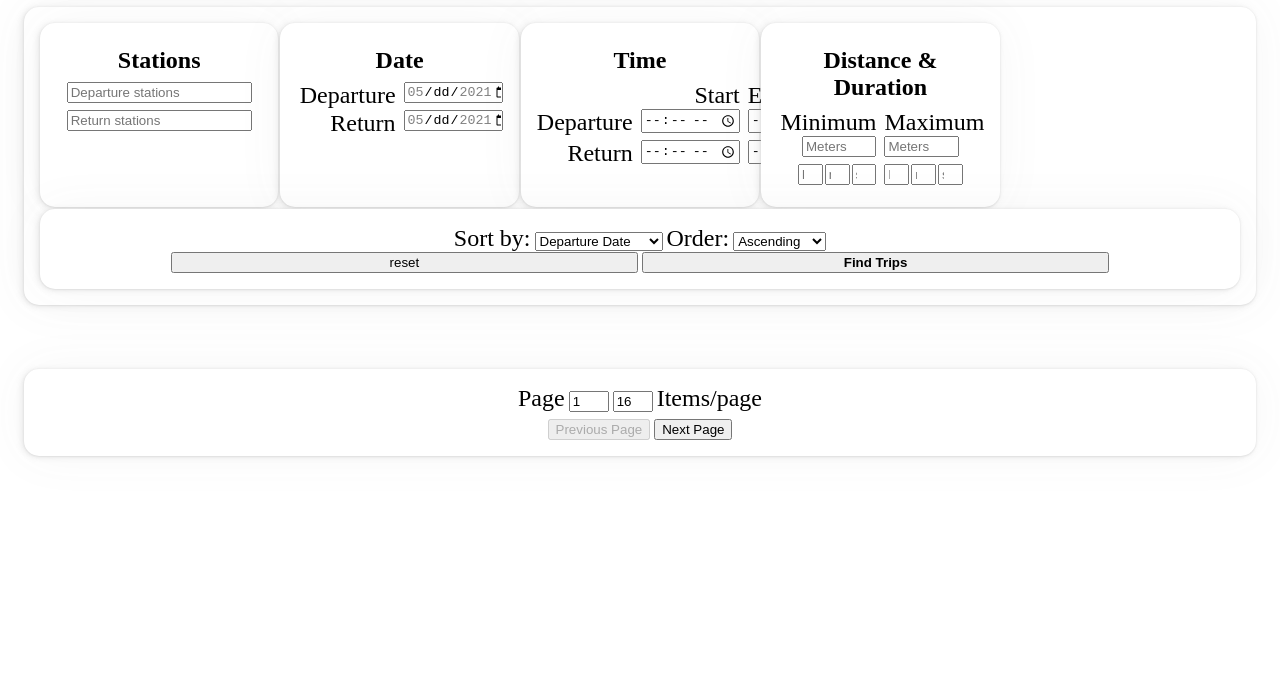
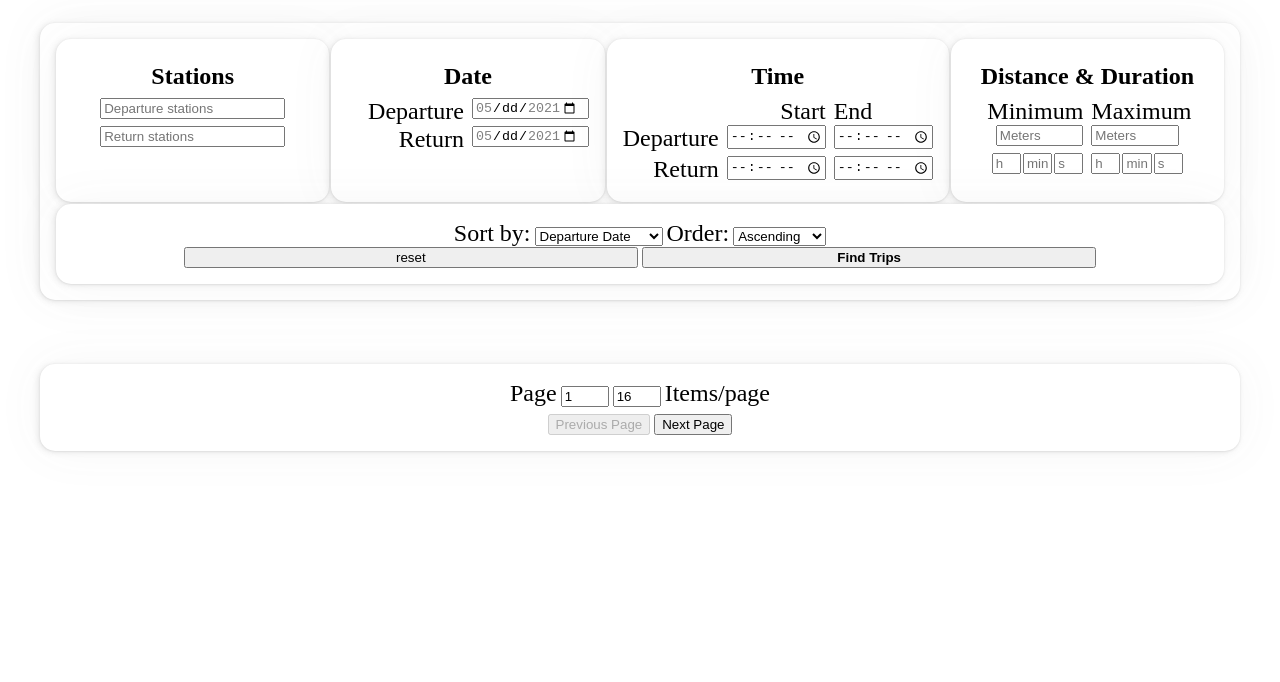
Before and after one commit to RoopeMaatta/BikeApp, a website with bundled scripts: page public/index2.html in a window 1280 px wide. Shown: the part 118-800 px from the top of the page. Built offline with nearby package versions, Linux system fonts and the light colour scheme.

Commit message:
media resize based on window width

```diff
--- a/public/index2.html
+++ b/public/index2.html
@@ -3,13 +3,15 @@
 <head>
   <link rel="stylesheet" href="variables.css">
   <link rel="stylesheet" href="styles2.css">
+  <meta name="viewport" content="width=device-width, initial-scale=1.0">
 </head>
 <body>
   <button onclick="location.href='index.html'">Switch to index.html</button>
   <!--  -->
-  <h1>Bike Trips in Helsinki (2021.05.30 - .05.31)</h1>
+
 
   <main class="grid-container">
+    <h1 class="grid-item-full-width">Bike Trips in Helsinki (2021.05.30 - .05.31)</h1>
     <!--Input Start-->
     <div class=" grid-container grid-item-full-width grid-item no-gap">
 
@@ -78,16 +80,16 @@
             <input id="coveredDistanceMetersMax" type="text" placeholder="Meters">
           </div>
         </div> <!--Distance end-->
-        <div class="grid-container-inner">
+        <div id="duration" class="grid-container-inner">
           <div class="align-right no-gap">
-            <input id="durationHoursMin" type="number" placeholder="h">
-            <input id="durationMinutesMin" type="number" placeholder="min">
-            <input id="durationSecondsMin" type="number" placeholder="s">
+            <input id="durationHoursMin" type="text" placeholder="h">
+            <input id="durationMinutesMin" type="text" placeholder="min">
+            <input id="durationSecondsMin" type="text" placeholder="s">
           </div>
           <div class="align-left no-gap" class="no-padding">
-            <input id="durationHoursMax" type="number" placeholder="h">
-            <input id="durationMinutesMax" type="number" placeholder="min">
-            <input id="durationSecondsMax" type="number" placeholder="s">
+            <input id="durationHoursMax" type="text" placeholder="h">
+            <input id="durationMinutesMax" type="text" placeholder="min">
+            <input id="durationSecondsMax" type="text" placeholder="s">
           </div>
         </div><!--Duration end-->
       </section> <!--Distance Duration end-->
@@ -121,6 +123,7 @@
         <button id="resetSearch" class="button-big" >reset</button>
         <button id="findTripsButton" class="button-big">Find Trips</button>
         </div>
+        <div id="entryCount"></div>
       </section><!--Search end-->
 
     </div> <!--Input End-->
@@ -154,7 +157,6 @@
       </div>
       <button id="prevPageButton" disabled>Previous Page</button>
       <button id="nextPageButton">Next Page</button>
-      <div id="entryCount"></div>
     </section> <!--Pages end-->
 
 
--- a/public/styles2.css
+++ b/public/styles2.css
@@ -2,6 +2,12 @@ html {
   font-size: 16px; /* Specify your desired font size */
 
 }
+
+main {
+  max-width: 1200px;
+  margin: 0 auto;
+}
+
 
 h2, h3 {
   margin: var(--spacing-small) 0px var(--spacing-small) 0px;
@@ -9,13 +15,17 @@ h2, h3 {
 
 .grid-container {
   display: grid;
-  grid-template-columns: repeat(auto-fit, minmax(200px, 1fr));
+  grid-template-columns: repeat(auto-fit, minmax(250px, 1fr));
   gap: 1em;
   padding: 1em;
+
 }
 
-/*Apply the following CSS rules when the viewport width is at least equal to the width of 4 columns with 3 gaps*/
-@media (min-width: calc(200px * 4 + 1rem * 3)) {
+/* Apply 2 column layout when the viewport width is at least equal to the width of 2 columns with 1 gap */
+@media (min-width: calc((250px * 3) + (1em * 1))) {
+  .grid-container {
+    grid-template-columns: repeat(2, 1fr);
+  }
   #results > div {
     display: grid;
     grid-column: 1 / -1;
@@ -24,6 +34,12 @@ h2, h3 {
   }
 }
 
+/* Apply 4 column layout when the viewport width is at least equal to the width of 4 columns with 3 gaps */
+@media (min-width: calc((250px * 4) + (1em * 3))) {
+  .grid-container {
+    grid-template-columns: repeat(4, 1fr);
+  }
+}
 
 .grid-container-inner {
   display: grid;
@@ -51,6 +67,7 @@ h2, h3 {
   var(--shadows-medium),
   var(--shadows-large);
   text-align: center;
+
 }
 
 
@@ -113,7 +130,7 @@ h2, h3 {
   box-sizing: border-box;
 }
 
-input[type="number"] {
+#duration input {
   width: 25%;
   box-sizing: border-box;
 }
@@ -131,6 +148,7 @@ input[type="number"] {
 #error-message {
   display: none;
   color: var(--colors-error);
+  border: 2px var(--colors-error);
 }
 
 .button-big {
```
